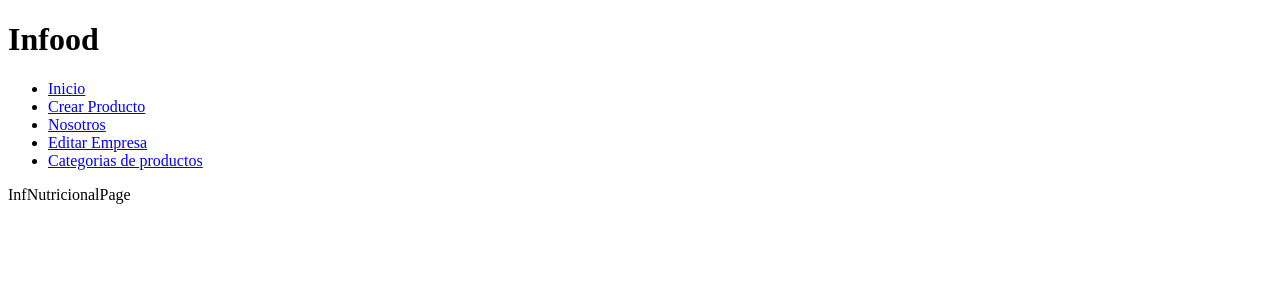
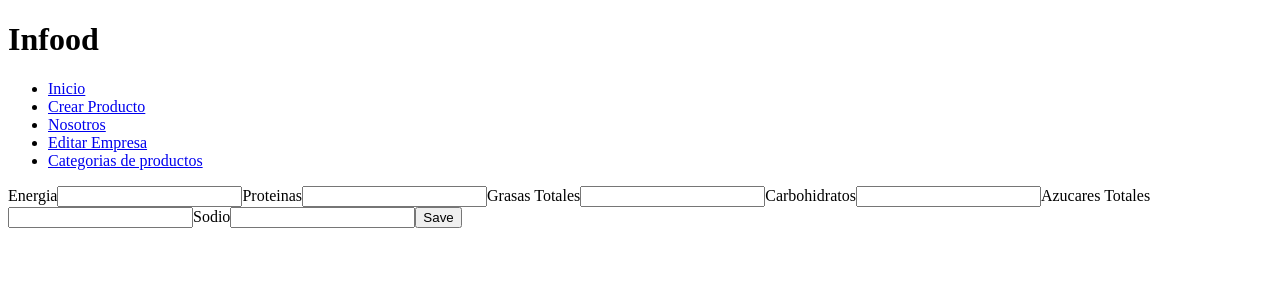
Before and after one commit to Rest02/Blog-MERN, a React (Vite) app in the folder client/: page /infNutricional/1 in a window 1280 px wide. Shown: the top 300 px of the page. Built offline with nearby package versions, Linux system fonts and the light colour scheme; the HTML template or start-up script is replaced by a standard one.

Commit message:
0.7.7 Creando formulario para InfNutricional

```diff
--- a/client/src/api/infodApi.js
+++ b/client/src/api/infodApi.js
@@ -1,6 +1,10 @@
 import axios from "axios";
 
 //----------------------------------------------------------------------------------------------------
+
+export const postInfNutricional = async (id) => {
+  return axios.post(`http://localhost:4000/productos/infnutri/${id}`);
+};
 
 export const getInfNutricionalOnly = async (id) => {
   return axios.get(`http://localhost:4000/productos/${id}`);
--- a/client/src/pages/InfNutricionalPage.jsx
+++ b/client/src/pages/InfNutricionalPage.jsx
@@ -1,9 +1,51 @@
-import React from 'react'
+import React from "react";
+import { Formik, Form } from "formik";
 
 function InfNutricionalPage() {
   return (
-    <div>InfNutricionalPage</div>
-  )
+    <div>
+      <Formik
+        initialValues={{
+          energia: "",
+          proteinas: "",
+          grasasTotales: "",
+          carbohidratos: "",
+          azucaresTotales: "",
+          Sodio: "",
+        }}
+
+        onSubmit={(values)=>{
+            console.log(values)
+        }}
+      >
+        {({ handleChange, handleSubmit }) => (
+          <Form onSubmit={handleSubmit}>
+            <label>Energia</label>
+            <input type="number" name="energia" onChange={handleChange}/>
+
+            <label>Proteinas</label>
+            <input type="number" name="proteinas" onChange={handleChange}/>
+
+            <label>Grasas Totales</label>
+            <input type="number" name="grasasTotales" onChange={handleChange}/>
+
+            <label>Carbohidratos</label>
+            <input type="number" name="carbohidratos" onChange={handleChange}/>
+
+            <label>Azucares Totales</label>
+            <input type="number" name="azucaresTotales" onChange={handleChange}/>
+
+            <label>Sodio</label>
+            <input type="number" name="Sodio" onChange={handleChange}/>
+
+            {/* Para que funcione es importante poner el id del producto , aún no lo he echo */}
+
+            <button type="submit">Save</button>
+          </Form>
+        )}
+      </Formik>
+    </div>
+  );
 }
 
-export default InfNutricionalPage
+export default InfNutricionalPage;
```
Also changed, not shown: 1 other file (tests, documents, lock files or other folders).
